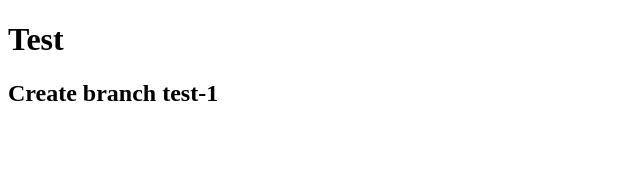
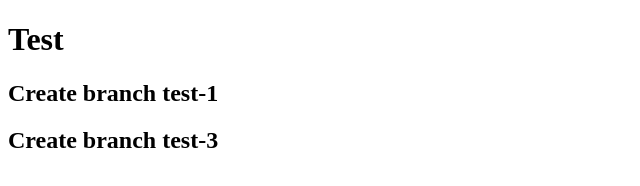
Before and after one commit to remmi755/test-front, a plain HTML site: page index.html in a window 1280 px wide. Shown: the whole page, without its empty margins (0-640 px from the left). Drawn offline with Linux system fonts and the light colour scheme.

Commit message:
Add test-3
еще одна строка

```diff
--- a/index.html
+++ b/index.html
@@ -9,6 +9,6 @@
 <body>
     <h1>Test</h1>
     <h2>Create branch test-1</h2>
-
+    <h2>Create branch test-3</h2>
 </body>
 </html>
```
